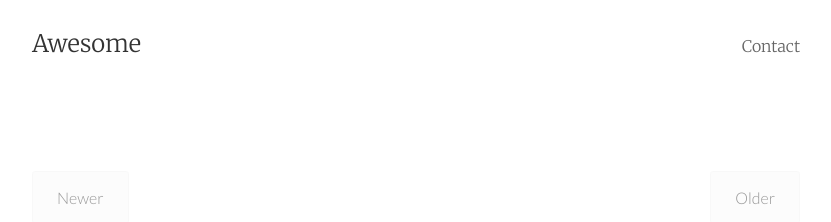
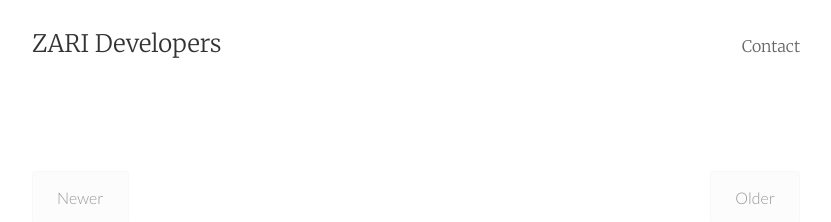
Before and after one commit to mintpresso/mintpresso.github.io, a Jekyll site: the page built from index.html, in a window 1280 px wide. Shown: the top 222 px of the page, without its empty margins (224-1055 px from the left). Built offline with Jekyll 4.4.1, drawn with Linux system fonts in a browser that asks for light colours; the list of posts is cut into pages by our own code.

Commit message:
Update _config.yml

```diff
--- a/_config.yml
+++ b/_config.yml
@@ -2,9 +2,9 @@ excerpt_separator: ""
 pygments: true
 markdown: kramdown
 url: http://mintpresso.github.io
-title: Awesome
-email: jhlee@yellotravel.com
-author: mintpresso
-description: My awesome new site
-paginate: 3
+title: ZARI Developers
+email: zari.devops@gmail.com
+author: Jinhyuk Lee
+description: ZARI Developers
+paginate: 5
 google_analytics:
```
